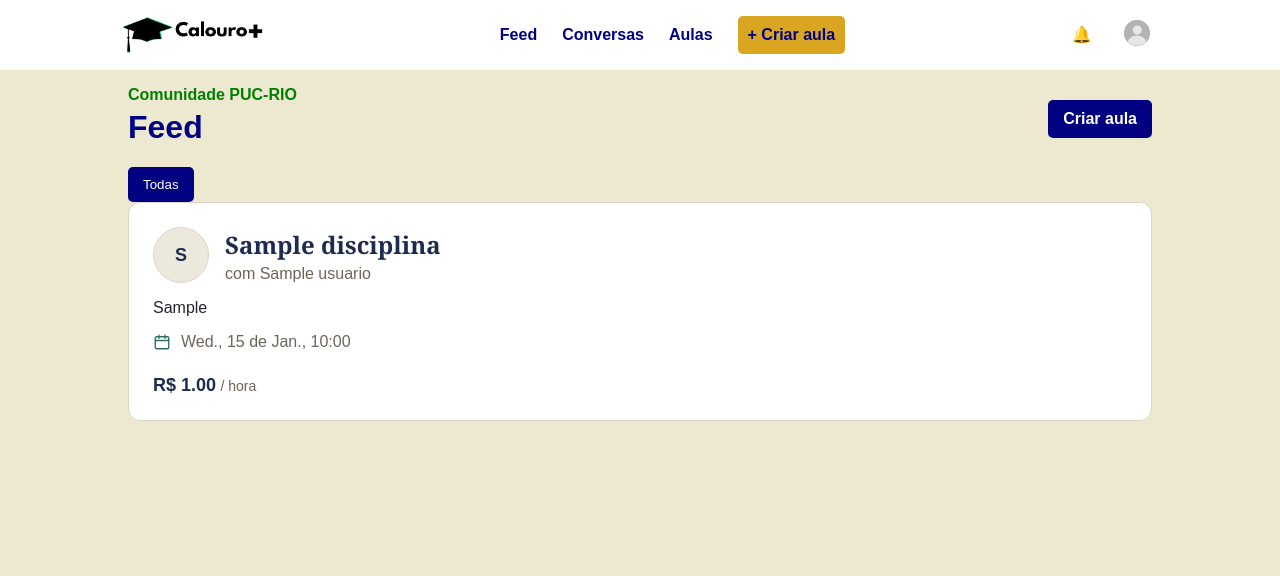
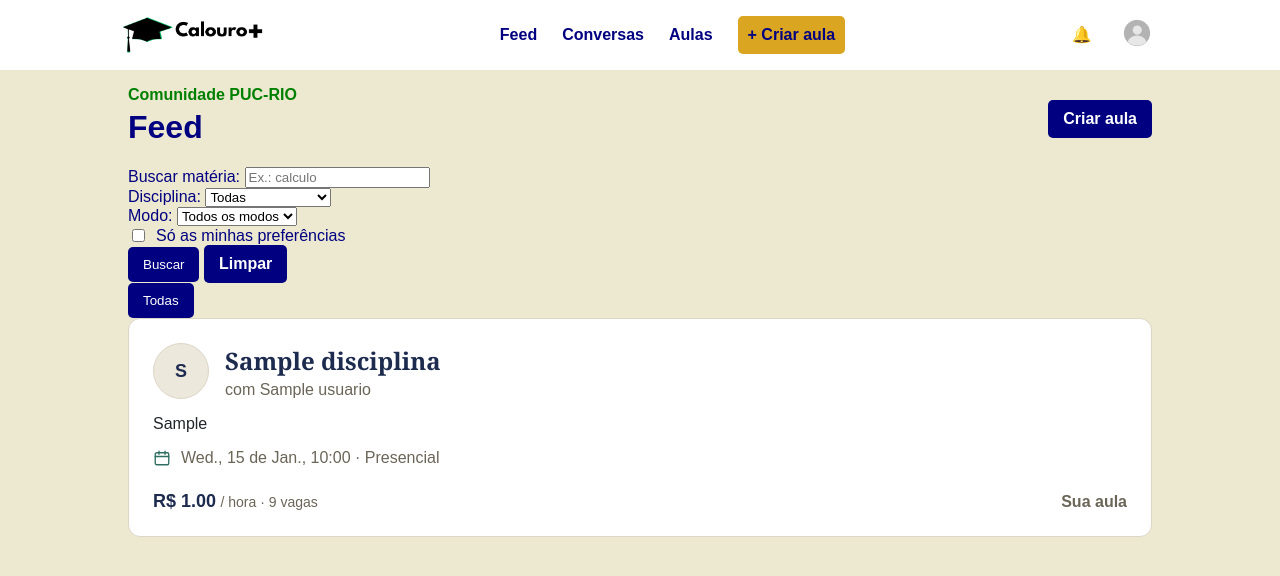
Before and after one commit to miguel-peters/INF1039-3WB-2026.2, a Django app: page /feed/ in a window 1280 px wide. Shown: the top 576 px of the page. Run offline with Django 5.2, Linux system fonts and the light colour scheme; a user stored in the database is signed in; tables that the repository leaves empty hold one stand-in row (values such as "Sample post").

Commit message:
Tarefas Sprint 8 Miguel

```diff
--- a/calouroPlus/calouroPlus/urls.py
+++ b/calouroPlus/calouroPlus/urls.py
@@ -30,4 +30,5 @@ urlpatterns = [
     path('criar-aula/', views.criar_aula, name='criar_aula'),
     path('cadastro/', views.cadastro, name = 'cadastro'),
     path('chat/', views.chat, name = 'chat'),
+    path('aula/<int:id>/inscrever/', views.inscrever, name='inscrever'),
 ]
--- a/calouroPlus/calouroPlusApp/forms.py
+++ b/calouroPlus/calouroPlusApp/forms.py
@@ -1,6 +1,348 @@
+import unicodedata
+
 from django import forms
+from django.contrib.auth import authenticate, password_validation
+from django.contrib.auth.forms import PasswordResetForm, SetPasswordForm
+from django.db.models import Q
+from django.utils import timezone
+from django.utils.html import format_html, format_html_join
+
+from .models import Aula, Curso, Disciplina, Usuario
+
+
+def normalizar(texto):
+    decomposto = unicodedata.normalize('NFD', texto)
+    sem_acento = ''.join(c for c in decomposto if unicodedata.category(c) != 'Mn')
+    return ' '.join(sem_acento.casefold().split())
+
+
+def _achar_ou_criar(modelo, nome):
+    alvo = normalizar(nome)
+    for objeto in modelo.objects.all():
+        if normalizar(objeto.nome) == alvo:
+            return objeto
+    return modelo.objects.create(nome=' '.join(nome.split()))
+
+
+class DatalistInput(forms.TextInput):
+
+    def __init__(self, sugestoes=(), attrs=None):
+        super().__init__(attrs)
+        self.sugestoes = sugestoes
+
+    def _opcoes(self):
+        itens = self.sugestoes() if callable(self.sugestoes) else self.sugestoes
+        return format_html_join('', '<option value="{}">', ((item,) for item in itens))
+
+    def render(self, name, value, attrs=None, renderer=None):
+        attrs = dict(attrs or {})
+        lista_id = f'lista-{attrs.get("id") or name}'
+        attrs['list'] = lista_id
+        campo = super().render(name, value, attrs, renderer)
+        return format_html('{}<datalist id="{}">{}</datalist>', campo, lista_id, self._opcoes())
+
+
+class VariosDatalistInput(DatalistInput):
+
+    def __init__(self, sugestoes=(), quantidade=3, attrs=None):
+        super().__init__(sugestoes, attrs)
+        self.quantidade = quantidade
+
+    def value_from_datadict(self, data, files, name):
+        return data.getlist(name) if hasattr(data, 'getlist') else data.get(name, [])
+
+    def render(self, name, value, attrs=None, renderer=None):
+        valores = [v for v in (value or []) if v]
+        valores += [''] * max(self.quantidade - len(valores), 0)
+        lista_id = f'lista-{name}'
+        campos = []
+        for posicao, valor in enumerate(valores):
+            attrs_campo = dict(attrs or {})
+            attrs_campo['list'] = lista_id
+            if posicao:  # só o primeiro campo leva o id (ids repetidos são inválidos)
+                attrs_campo.pop('id', None)
+            campos.append(forms.TextInput.render(self, name, valor, attrs_campo, renderer))
+        return format_html(
+            '{}<datalist id="{}">{}</datalist>',
+            format_html_join('', '{}', ((campo,) for campo in campos)),
+            lista_id,
+            self._opcoes(),
+        )
+
+
+class ListaDeTextosField(forms.Field):
+
+    def to_python(self, value):
+        itens, vistos = [], set()
+        for texto in value or []:
+            for parte in str(texto).split(','):
+                parte = ' '.join(parte.split())
+                if parte and normalizar(parte) not in vistos:
+                    vistos.add(normalizar(parte))
+                    itens.append(parte)
+        return itens
 
 
 class LoginForm(forms.Form):
+
     email = forms.EmailField(label='E-mail')
     senha = forms.CharField(label='Senha', widget=forms.PasswordInput)
+
+    def clean(self):
+        dados = super().clean()
+        email, senha = dados.get('email'), dados.get('senha')
+        if email and senha:
+            usuario = Usuario.objects.filter(email__iexact=email).first()
+            user = authenticate(username=usuario.username, password=senha) if usuario else None
+            if user is None:
+                raise forms.ValidationError('E-mail ou senha incorretos.')
+            self._user = user
+        return dados
+
+    def get_user(self):
+        return getattr(self, '_user', None)
+
+class EsqueciSenhaForm(PasswordResetForm):
+
+    email = forms.EmailField(label='E-mail', max_length=254)
+
+    def clean_email(self):
+        email = self.cleaned_data['email']
+        if not Usuario.objects.filter(email__iexact=email, is_active=True).exists():
+            raise forms.ValidationError('Não encontramos nenhuma conta com esse e-mail.')
+        return email
+
+
+class NovaSenhaForm(SetPasswordForm):
+
+    def __init__(self, *args, **kwargs):
+        super().__init__(*args, **kwargs)
+        self.fields['new_password1'].label = 'Nova senha'
+        self.fields['new_password2'].label = 'Confirme a nova senha'
+
+class CadastroForm(forms.Form):
+
+    email = forms.EmailField(label='E-mail')
+    senha = forms.CharField(label='Senha', widget=forms.PasswordInput)
+    confirmar_senha = forms.CharField(label='Confirme a senha', widget=forms.PasswordInput)
+
+    def clean_email(self):
+        email = self.cleaned_data['email'].strip().lower()
+        if Usuario.objects.filter(Q(email__iexact=email) | Q(username__iexact=email)).exists():
+            raise forms.ValidationError('Já existe uma conta com esse e-mail.')
+        return email
+
+    def clean(self):
+        dados = super().clean()
+        senha, confirmar = dados.get('senha'), dados.get('confirmar_senha')
+        if senha and confirmar and senha != confirmar:
+            self.add_error('confirmar_senha', 'As senhas não são iguais.')
+        if senha:
+            try:
+                password_validation.validate_password(senha)
+            except forms.ValidationError as erro:
+                self.add_error('senha', erro)
+        return dados
+
+    def save(self):
+        email = self.cleaned_data['email']
+        # O e-mail também é o username (o Django exige um username)
+        return Usuario.objects.create_user(username=email, email=email, password=self.cleaned_data['senha'])
+
+
+class CompletarCadastroForm(forms.Form):
+
+    nome = forms.CharField(label='Nome', max_length=150)
+    curso = forms.CharField(
+        label='Curso',
+        max_length=100,
+        widget=DatalistInput(sugestoes=lambda: Curso.objects.values_list('nome', flat=True)),
+    )
+    materias = ListaDeTextosField(
+        label='Matérias de interesse',
+        required=False,
+        widget=VariosDatalistInput(
+            sugestoes=lambda: Disciplina.objects.values_list('nome', flat=True),
+            quantidade=5,
+        ),
+    )
+
+    def __init__(self, *args, usuario=None, **kwargs):
+        super().__init__(*args, **kwargs)
+        self.usuario = usuario
+        if usuario is not None and not self.is_bound:
+            self.initial['nome'] = usuario.nome
+            self.initial['curso'] = usuario.curso.nome if usuario.curso else ''
+            self.initial['materias'] = list(usuario.disciplinas.values_list('nome', flat=True))
+
+    def clean_nome(self):
+        return ' '.join(self.cleaned_data['nome'].split())
+
+    def clean_curso(self):
+        return ' '.join(self.cleaned_data['curso'].split())
+
+    def save(self):
+        usuario = self.usuario
+        usuario.nome = self.cleaned_data['nome']
+        usuario.curso = _achar_ou_criar(Curso, self.cleaned_data['curso'])
+        usuario.save()
+        usuario.disciplinas.set([_achar_ou_criar(Disciplina, nome) for nome in self.cleaned_data['materias']])
+        return usuario
+
+
+class FiltroAulaForm(forms.Form):
+
+    busca = forms.CharField(
+        required=False,
+        label='Buscar matéria',
+        widget=forms.TextInput(attrs={'placeholder': 'Ex.: calculo'}),
+    )
+    disciplina = forms.ModelChoiceField(
+        queryset=Disciplina.objects.all(),
+        required=False,
+        empty_label='Todas',
+        label='Disciplina',
+    )
+    modo = forms.ChoiceField(
+        choices=[('', 'Todos os modos')] + Aula.Modo.choices,
+        required=False,
+        label='Modo',
+    )
+    so_preferencias = forms.BooleanField(required=False, label='Só as minhas preferências')
+
+    def filtrar(self, aulas, usuario):
+
+        if not self.is_valid():
+            return aulas
+        dados = self.cleaned_data
+        if dados['disciplina']:
+            aulas = aulas.filter(disciplina=dados['disciplina'])
+        if dados['modo']:
+            aulas = aulas.filter(modo=dados['modo'])
+        if dados['so_preferencias']:
+            aulas = aulas.filter(disciplina__in=usuario.disciplinas.all())
+        if dados['busca']:
+            termo = normalizar(dados['busca'])
+            ids = [d.id for d in Disciplina.objects.all() if termo in normalizar(d.nome)]
+            aulas = aulas.filter(disciplina_id__in=ids)
+        return aulas
+
+
+class AulaForm(forms.ModelForm):
+
+    class Meta:
+        model = Aula
+        fields = ['disciplina', 'horario', 'preco', 'local', 'quantidade_alunos', 'modo']
+        labels = {
+            'disciplina': 'Disciplina',
+            'horario': 'Data e horário',
+            'preco': 'Preço por hora (R$)',
+            'local': 'Local',
+            'quantidade_alunos': 'Número de vagas',
+            'modo': 'Modo',
+        }
+        help_texts = {
+            'preco': 'Use 0 para aula gratuita.',
+            'local': 'Obrigatório para aulas presenciais.',
+        }
+        widgets = {
+            'horario': forms.DateTimeInput(attrs={'type': 'datetime-local'}, format='%Y-%m-%dT%H:%M'),
+            'preco': forms.NumberInput(attrs={'min': 0, 'step': '0.01'}),
+            'quantidade_alunos': forms.NumberInput(attrs={'min': 1}),
+        }
+
+    def clean_horario(self):
+        horario = self.cleaned_data['horario']
+        if horario < timezone.now():
+            raise forms.ValidationError('Escolha uma data e um horário no futuro.')
+        return horario
+
+    def clean_preco(self):
+        preco = self.cleaned_data['preco']
+        if preco < 0:
+            raise forms.ValidationError('O preço não pode ser negativo.')
+        return preco
+
+    def clean_quantidade_alunos(self):
+        vagas = self.cleaned_data['quantidade_alunos']
+        if vagas < 1:
+            raise forms.ValidationError('A aula precisa ter pelo menos 1 vaga.')
+        return vagas
+
+    def clean(self):
+        dados = super().clean()
+        if dados.get('modo') == Aula.Modo.PRESENCIAL and not dados.get('local'):
+            self.add_error('local', 'Informe o local para aulas presenciais.')
+        return dados
+
+
+class FiltroConversaForm(forms.Form):
+
+    papel = forms.ChoiceField(
+        choices=[('', 'Todas'), ('aluno', 'Como aluno'), ('tutor', 'Como tutor')],
+        required=False,
+        label='Conversas',
+    )
+    busca = forms.CharField(
+        required=False,
+        label='Buscar conversa',
+        widget=forms.TextInput(attrs={'placeholder': 'Buscar por nome'}),
+    )
+
+    def contatos(self, usuario):
+        """Pessoas com quem o usuário já trocou mensagens, já com o filtro aplicado."""
+        contatos = Usuario.objects.filter(
+            Q(mensagens_enviadas__usuario_to=usuario) | Q(mensagens_recebidas__usuario_from=usuario)
+        ).exclude(pk=usuario.pk).distinct()
+
+        if self.is_valid():
+            papel = self.cleaned_data['papel']
+            if papel == 'aluno':
+                contatos = contatos.filter(aulas_criadas__alunos=usuario)
+            elif papel == 'tutor':
+                contatos = contatos.filter(aulas_inscritas__tutor=usuario)
+
+            termo = normalizar(self.cleaned_data['busca'])
+            if termo:
+                ids = [c.id for c in contatos if termo in normalizar(c.nome or c.username)]
+                contatos = contatos.filter(id__in=ids)
+
+        return contatos.distinct().order_by('nome')
+
+
+class FiltroMinhasAulasForm(forms.Form):
+
+    papel = forms.ChoiceField(
+        choices=[('', 'Todas'), ('aluno', 'Que eu assisto'), ('tutor', 'Que eu dou')],
+        required=False,
+        label='Mostrar',
+    )
+    disciplina = forms.ModelChoiceField(
+        queryset=Disciplina.objects.all(),
+        required=False,
+        empty_label='Todas',
+        label='Disciplina',
+    )
+    modo = forms.ChoiceField(
+        choices=[('', 'Todos os modos')] + Aula.Modo.choices,
+        required=False,
+        label='Modo',
+    )
+
+    def aulas(self, usuario):
+        """As aulas do usuário, já com o filtro aplicado."""
+        papel = self.cleaned_data['papel'] if self.is_valid() else ''
+        if papel == 'aluno':
+            aulas = Aula.objects.filter(alunos=usuario)
+        elif papel == 'tutor':
+            aulas = Aula.objects.filter(tutor=usuario)
+        else:
+            aulas = Aula.objects.filter(Q(tutor=usuario) | Q(alunos=usuario))
+
+        if self.is_valid():
+            if self.cleaned_data['disciplina']:
+                aulas = aulas.filter(disciplina=self.cleaned_data['disciplina'])
+            if self.cleaned_data['modo']:
+                aulas = aulas.filter(modo=self.cleaned_data['modo'])
+
+        return aulas.select_related('tutor', 'disciplina').distinct().order_by('horario')
--- a/calouroPlus/calouroPlusApp/static/CSS/feed.css
+++ b/calouroPlus/calouroPlusApp/static/CSS/feed.css
@@ -167,3 +167,25 @@ h1 {
     font-weight: 600;
     color: #6B6558;
 }
+
+.btn-inscrever {
+    background: #1D2B4F;
+    color: #F6F3EB;
+    border: none;
+    border-radius: 8px;
+    padding: 10px 20px;
+    font-family: inherit;
+    font-size: 15px;
+    font-weight: 600;
+    cursor: pointer;
+}
+
+.btn-inscrever:hover {
+    background: #33436E;
+}
+
+.campo-check {
+    display: flex;
+    align-items: center;
+    gap: 8px;
+}
--- a/calouroPlus/calouroPlusApp/templates/feed.html
+++ b/calouroPlus/calouroPlusApp/templates/feed.html
@@ -38,6 +38,26 @@
             <a href="{% url 'criar_aula' %}" class="botao">Criar aula</a>
         </div>
 
+                            <form method="get" action="{% url 'feed' %}" class="filtro">
+                        <div class="campo">
+                            {{ form.busca.label_tag }}
+                            {{ form.busca }}
+                        </div>
+                        <div class="campo">
+                            {{ form.disciplina.label_tag }}
+                            {{ form.disciplina }}
+                        </div>
+                        <div class="campo">
+                            {{ form.modo.label_tag }}
+                            {{ form.modo }}
+                        </div>
+                        <label class="campo-check">
+                            {{ form.so_preferencias }} {{ form.so_preferencias.label }}
+                        </label>
+                        <button type="submit" class="botao">Buscar</button>
+                        <a href="{% url 'feed' %}" class="botao">Limpar</a>
+                    </form>
+
         <button class="botao">Todas</button>
 
             {% for aula in aulas %}
@@ -61,21 +81,33 @@
                         <rect x="3" y="5" width="18" height="16" rx="2"/>
                         <path d="M3 10h18M8 3v4M16 3v4"/>
                     </svg>
-                    {{ aula.horario|date:"D., j \d\e M., H:i" }}
+                    {{ aula.horario|date:"D., j \d\e M., H:i" }} · {{ aula.get_modo_display }}
                 </p>
 
                 <div class="aula-rodape">
                     <p class="aula-preco">
                         <strong>{% if aula.preco == 0 %}Grátis{% else %}R$ {{ aula.preco|floatformat:2 }}{% endif %}</strong>
-                        <span>/ hora</span>
+                        <span>/ hora · {{ aula.vagas_restantes }} vagas</span>
                     </p>
+                    {% if aula.tutor == user %}
+                        <span class="aula-status">Sua aula</span>
+                    {% elif user in aula.alunos.all %}
+                        <span class="aula-status">Inscrito</span>
+                    {% elif aula.vagas_restantes <= 0 %}
+                        <span class="aula-status">Lotada</span>
+                    {% else %}
+                        <form method="post" action="{% url 'inscrever' aula.id %}">
+                            {% csrf_token %}
+                            <button type="submit" class="btn-inscrever">Inscrever-se</button>
+                        </form>
+                    {% endif %}
                 </div>
             </article>
             {% empty %}
             <div class="caixa">
-                <h2>Ainda não tem aulas por aqui.</h2>
-                <p>Que tal criar a primeira?</p>
-                <a href="criar_aula.html" class="botao">Criar aula</a>
+                <h2>Nenhuma aula encontrada.</h2>
+                <p>Tente mudar os filtros ou crie a primeira aula.</p>
+                <a href="{% url 'criar_aula' %}" class="botao">Criar aula</a>
             </div>
             {% endfor %}
     </div>
--- a/calouroPlus/calouroPlusApp/views.py
+++ b/calouroPlus/calouroPlusApp/views.py
@@ -2,8 +2,11 @@
 from django.shortcuts import render, redirect
 from django.contrib.auth import authenticate, login
 from django.contrib.auth.decorators import login_required
+from django.shortcuts import get_object_or_404, redirect, render
+from django.views.decorators.http import require_POST
+import unicodedata
 
-from .forms import LoginForm
+from .forms import LoginForm, FiltroAulaForm
 from .models import Aula, Usuario, Chat, Papel, Curso, Disciplina
 
 
@@ -29,11 +32,41 @@ def login_view(request):
 
     return render(request, 'login.html', {'form': form})
 
+def normalizar(texto):
+    decomposto = unicodedata.normalize('NFD', texto)
+    sem_acento = ''.join(c for c in decomposto if unicodedata.category(c) != 'Mn')
+    return sem_acento.casefold().strip()
 
 @login_required
 def feed(request):
-    aulas = Aula.objects.all()
-    return render(request, 'feed.html', {'aulas': aulas})
+    aulas = Aula.objects.select_related('tutor', 'disciplina').order_by('horario')
+    form = FiltroAulaForm(request.GET or None)
+
+    if form.is_valid():
+        busca = form.cleaned_data['busca']
+        disciplina = form.cleaned_data['disciplina']
+        modo = form.cleaned_data['modo']
+
+        if disciplina:
+            aulas = aulas.filter(disciplina=disciplina)
+        if modo:
+            aulas = aulas.filter(modo=modo)
+        if form.cleaned_data['so_preferencias']:
+            aulas = aulas.filter(disciplina__in=request.user.disciplinas.all())
+        if busca:
+            termo = normalizar(busca)
+            ids = [d.id for d in Disciplina.objects.all() if termo in normalizar(d.nome)]
+            aulas = aulas.filter(disciplina_id__in=ids)
+
+    return render(request, 'feed.html', {'aulas': aulas, 'form': form})
+
+@login_required
+@require_POST
+def inscrever(request, id):
+    aula = get_object_or_404(Aula, id=id)
+    if aula.tutor != request.user and aula.vagas_restantes > 0:
+        aula.alunos.add(request.user)
+    return redirect('feed')
 
 
 def minhas_aulas(request):
```
